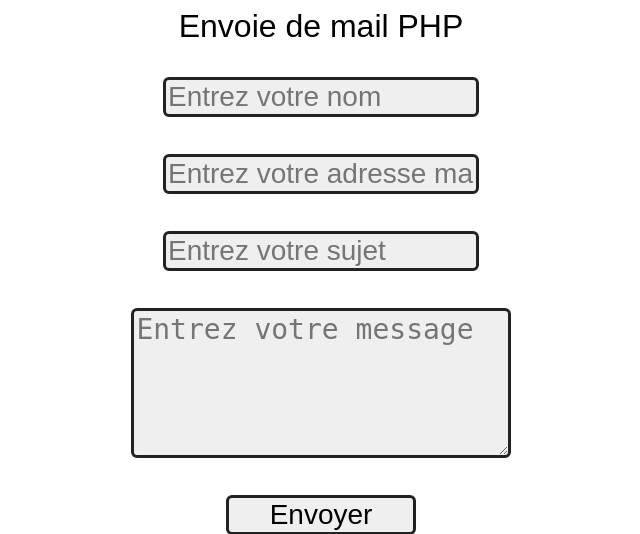
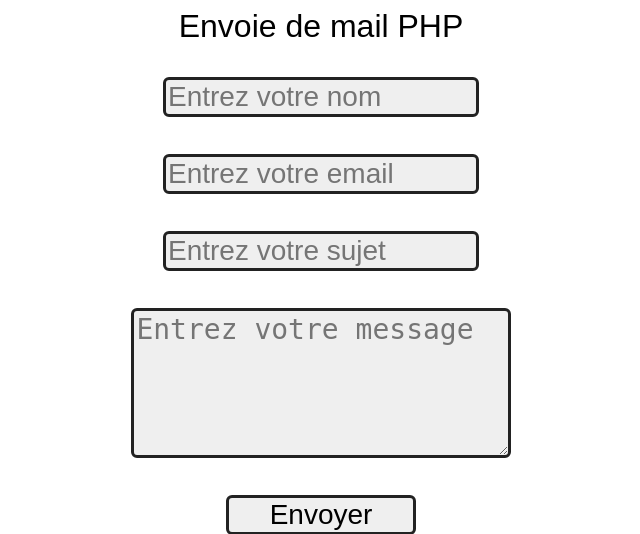
Before and after one commit to Str4ky/mail_php, a PHP site: page /phpmailer/ in a window 1280 px wide. Shown: the top 534 px of the page, without its empty margins (319-959 px from the left). Run offline with PHP 8.4, Linux system fonts and the light colour scheme.

Commit message:
Update index.php

```diff
--- a/index.php
+++ b/index.php
@@ -11,7 +11,7 @@ if (isset($_SESSION['message']))
 <form method="post" action="mail.php">
     <center><p>Envoie de mail PHP</p></center>
     <center><input type="text" name="name" id="name" placeholder="Entrez votre nom" required></center><br>
-    <center><input type="email" name="email" id="email" placeholder="Entrez votre adresse mail" required></center><br>
+    <center><input type="email" name="email" id="email" placeholder="Entrez votre email" required></center><br>
     <center><input type="text" name="subject" id="subject" placeholder="Entrez votre sujet" required></center><br>
     <center><textarea name="message" id="message" placeholder="Entrez votre message" class="textarea" required></textarea></center><br>
     <center><input type="submit" class="input" value="Envoyer"/></center>
```
